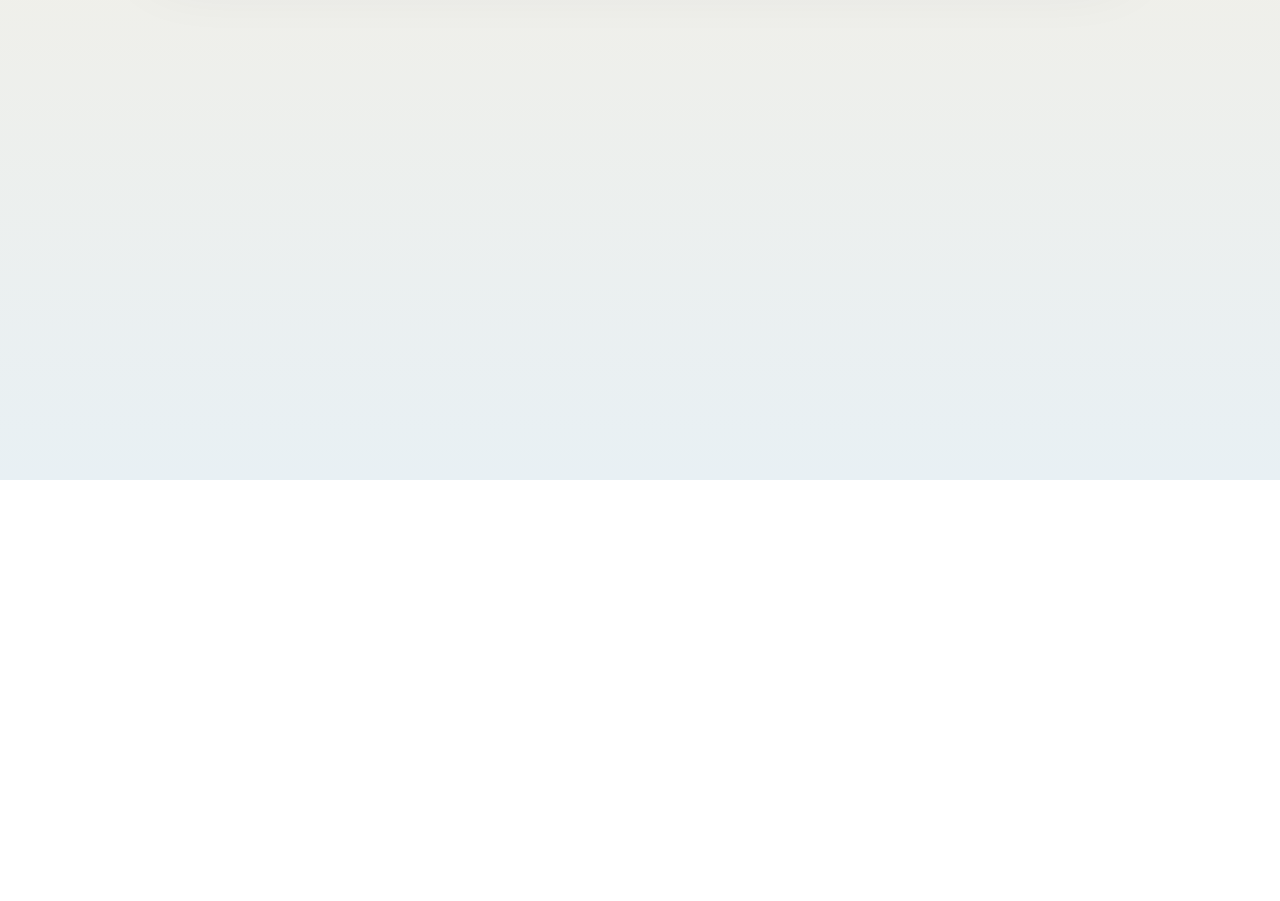
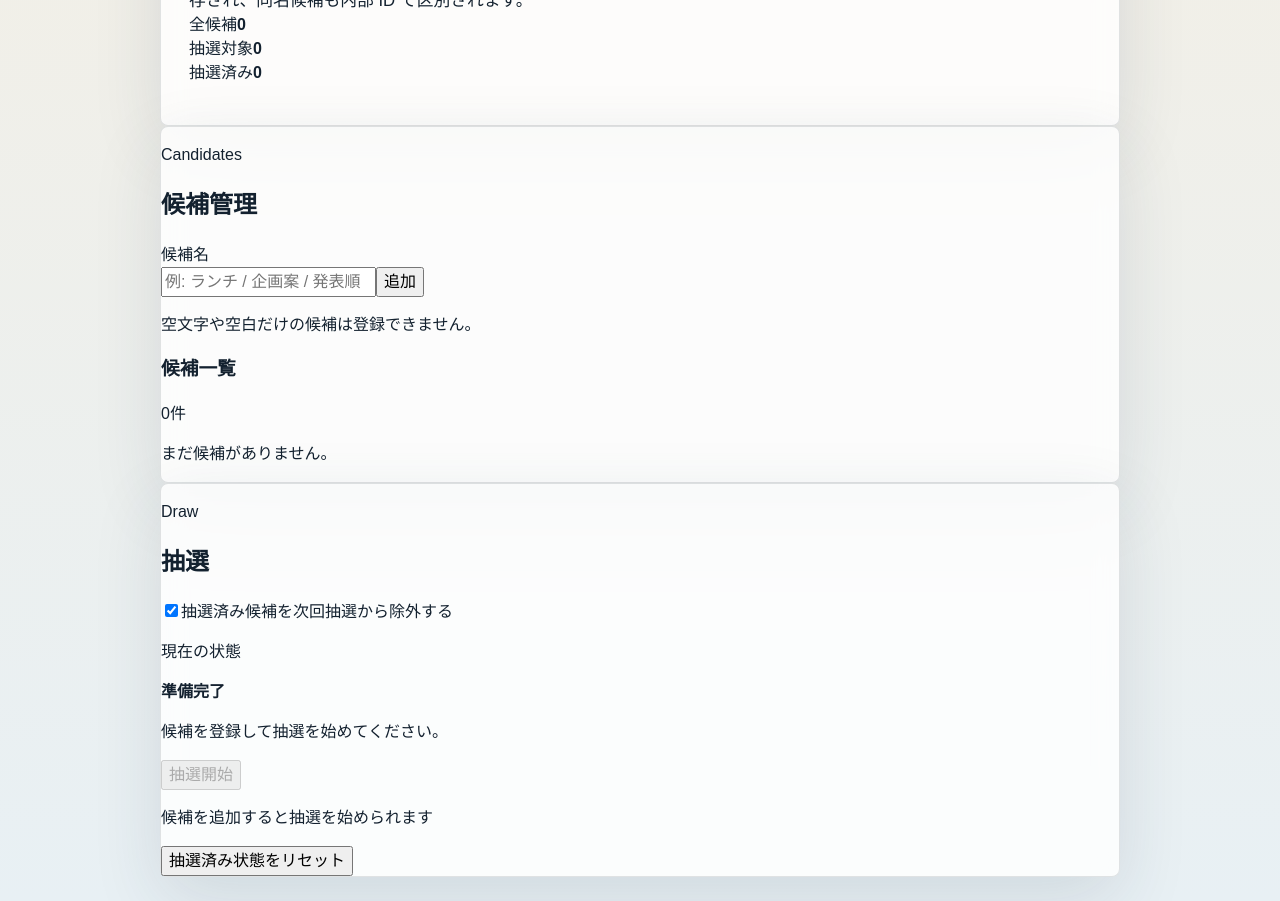
Before and after one commit to tanaka03-sketch/roulette, a React (Vite) app: page / in a window 1280 px wide. Shown: the part 320-1221 px from the top of the page. Before the commit the page ends 800 px from the top, so only its background shows below. Built offline with nearby package versions, Linux system fonts and the light colour scheme.

Commit message:
feat: connect roulette app ui to domain and storage layers

```diff
--- a/src/ui/RouletteApp.tsx
+++ b/src/ui/RouletteApp.tsx
@@ -1,13 +1,200 @@
+import { useRouletteApp } from './useRouletteApp';
+
+function getAvailabilityHint(canDraw: boolean, eligibleCount: number, totalCount: number) {
+  if (canDraw) {
+    return `${eligibleCount}件 / ${totalCount}件 から抽選できます`;
+  }
+
+  if (totalCount === 0) {
+    return '候補を追加すると抽選を始められます';
+  }
+
+  if (eligibleCount === 0) {
+    return '抽選可能な候補がありません。リセットしてください';
+  }
+
+  return '抽選には2件以上の候補が必要です';
+}
+
 export function RouletteApp() {
+  const {
+    availability,
+    candidateName,
+    candidates,
+    eligibleCount,
+    excludeDrawnCandidates,
+    feedbackMessage,
+    isDrawing,
+    lastResult,
+    storageError,
+    totalCount,
+    setCandidateName,
+    handleAddCandidate,
+    handleDeleteCandidate,
+    handleResetDrawnCandidates,
+    handleStartDraw,
+    handleToggleExcludeDrawnCandidates,
+  } = useRouletteApp();
+
+  const availabilityHint = getAvailabilityHint(
+    availability.canDraw,
+    eligibleCount,
+    totalCount,
+  );
+
   return (
     <main className="app-shell">
-      <section className="panel hero-panel">
-        <p className="eyebrow">Roulette App</p>
-        <h1>実装土台を準備しました</h1>
-        <p className="lead">
-          次のステップで候補管理、抽選ロジック、localStorage 連携を段階的に実装します。
-        </p>
-      </section>
+      <div className="page-grid">
+        <section className="panel hero-panel">
+          <div>
+            <p className="eyebrow">Single User Roulette</p>
+            <h1>候補を登録して、その場で引けるルーレット</h1>
+            <p className="lead">
+              認証なし、サーバー保存なしのクライアント完結型です。状態は
+              <code>localStorage</code>
+              に保存され、同名候補も内部 ID で区別されます。
+            </p>
+          </div>
+          <div className="summary-grid" aria-label="候補の集計">
+            <div className="summary-item">
+              <span className="summary-label">全候補</span>
+              <strong>{totalCount}</strong>
+            </div>
+            <div className="summary-item">
+              <span className="summary-label">抽選対象</span>
+              <strong>{eligibleCount}</strong>
+            </div>
+            <div className="summary-item">
+              <span className="summary-label">抽選済み</span>
+              <strong>{candidates.filter((candidate) => candidate.drawn).length}</strong>
+            </div>
+          </div>
+        </section>
+
+        <div className="content-grid">
+          <section className="panel section-panel">
+            <div className="section-heading">
+              <div>
+                <p className="section-kicker">Candidates</p>
+                <h2>候補管理</h2>
+              </div>
+            </div>
+
+            <div className="form-stack">
+              <label className="field-label" htmlFor="candidateName">
+                候補名
+              </label>
+              <div className="input-row">
+                <input
+                  id="candidateName"
+                  className="text-input"
+                  type="text"
+                  value={candidateName}
+                  maxLength={120}
+                  placeholder="例: ランチ / 企画案 / 発表順"
+                  onChange={(event) => setCandidateName(event.target.value)}
+                  onKeyDown={(event) => {
+                    if (event.key === 'Enter') {
+                      event.preventDefault();
+                      handleAddCandidate();
+                    }
+                  }}
+                />
+                <button className="primary-button" type="button" onClick={handleAddCandidate}>
+                  追加
+                </button>
+              </div>
+              <p className="helper-text">空文字や空白だけの候補は登録できません。</p>
+            </div>
+
+            <div className="candidate-list-wrap">
+              <div className="section-subheading">
+                <h3>候補一覧</h3>
+                <span>{totalCount}件</span>
+              </div>
+              {candidates.length === 0 ? (
+                <p className="empty-state">まだ候補がありません。</p>
+              ) : (
+                <ul className="candidate-list">
+                  {candidates.map((candidate) => (
+                    <li key={candidate.id} className="candidate-row">
+                      <div className="candidate-copy">
+                        <span className="candidate-name">{candidate.name}</span>
+                        <span className={candidate.drawn ? 'candidate-badge is-drawn' : 'candidate-badge'}>
+                          {candidate.drawn ? '抽選済み' : '未抽選'}
+                        </span>
+                      </div>
+                      <button
+                        className="ghost-button"
+                        type="button"
+                        onClick={() => handleDeleteCandidate(candidate.id)}
+                        aria-label={`候補 ${candidate.name} を削除`}
+                      >
+                        削除
+                      </button>
+                    </li>
+                  ))}
+                </ul>
+              )}
+            </div>
+          </section>
+
+          <section className="panel section-panel draw-panel">
+            <div className="section-heading">
+              <div>
+                <p className="section-kicker">Draw</p>
+                <h2>抽選</h2>
+              </div>
+            </div>
+
+            <label className="toggle-row">
+              <input
+                type="checkbox"
+                checked={excludeDrawnCandidates}
+                onChange={handleToggleExcludeDrawnCandidates}
+              />
+              <span>抽選済み候補を次回抽選から除外する</span>
+            </label>
+
+            <div className="result-board" aria-live="polite">
+              <p className="result-label">現在の状態</p>
+              {isDrawing ? (
+                <div className="drawing-state">
+                  <div className="spinner-bar" />
+                  <strong>抽選中...</strong>
+                </div>
+              ) : lastResult ? (
+                <>
+                  <strong className="result-name">{lastResult.name}</strong>
+                  <p className="result-caption">最新の抽選結果です。</p>
+                </>
+              ) : (
+                <>
+                  <strong className="result-name">準備完了</strong>
+                  <p className="result-caption">候補を登録して抽選を始めてください。</p>
+                </>
+              )}
+            </div>
+
+            <button
+              className="primary-button draw-button"
+              type="button"
+              disabled={!availability.canDraw || isDrawing}
+              onClick={handleStartDraw}
+            >
+              {isDrawing ? '抽選中...' : '抽選開始'}
+            </button>
+            <p className="helper-text">{availabilityHint}</p>
+
+            <button className="secondary-button" type="button" onClick={handleResetDrawnCandidates}>
+              抽選済み状態をリセット
+            </button>
+
+            {feedbackMessage ? <p className="status-banner">{feedbackMessage}</p> : null}
+            {storageError ? <p className="error-banner">{storageError}</p> : null}
+          </section>
+        </div>
+      </div>
     </main>
   );
 }
```
